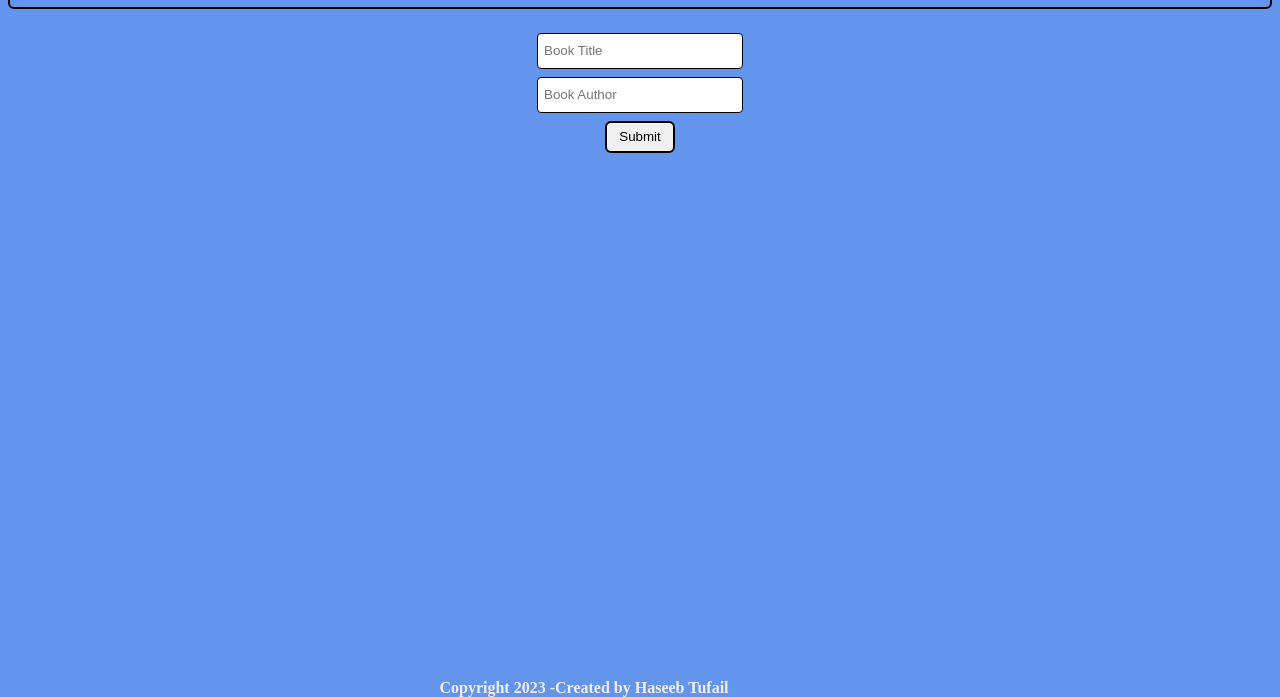
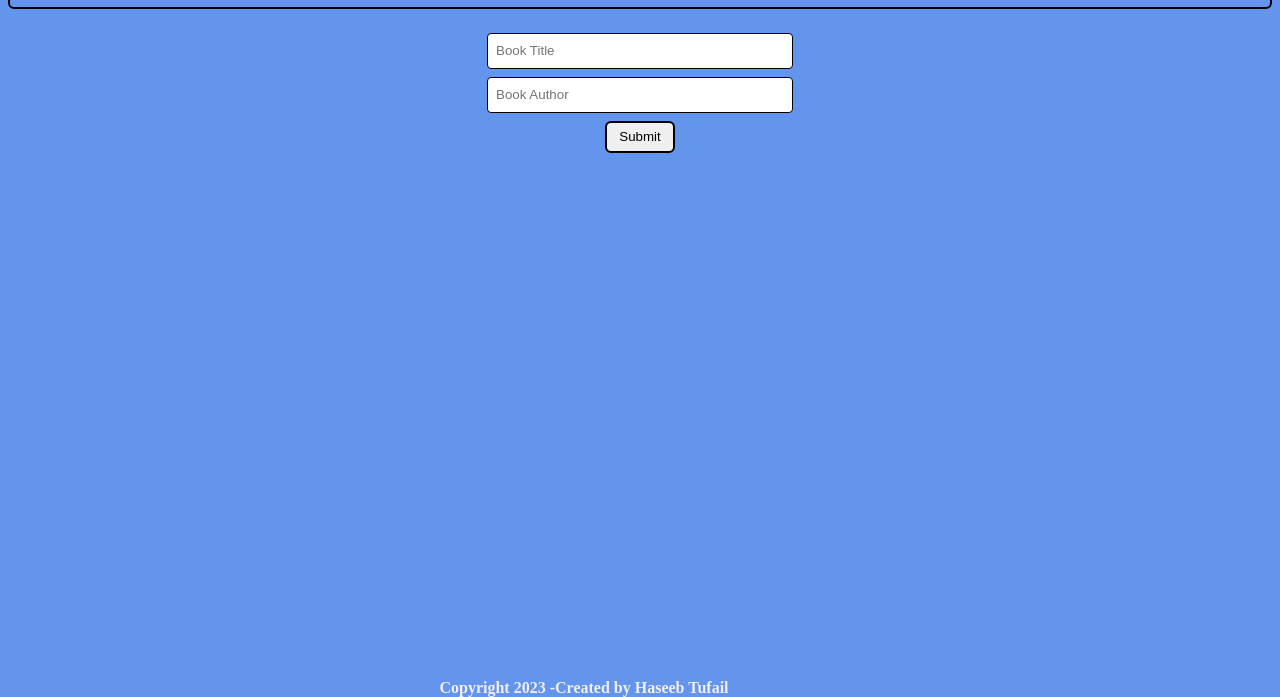
Before and after one commit to haseebt456/Awesome-Books, a website: page index.html in a window 1280 px wide. Both pictures are taken after a click on the link "Add New". Shown: the part 103-800 px from the top of the page. Drawn offline with Linux system fonts and the light colour scheme.

Commit message:
css modidifed

```diff
--- a/style.css
+++ b/style.css
@@ -79,13 +79,14 @@ p {
     display: flex;
 }
 .input-section {
+    align-items: center;
     width: 80%;
     margin: 1rem auto;
   }
 
   .input-author,
   .input-title {
-    width: 200px;
+    width: 300px;
     display: block;
     margin-block: 0.5rem;
     margin-inline: auto;
```
